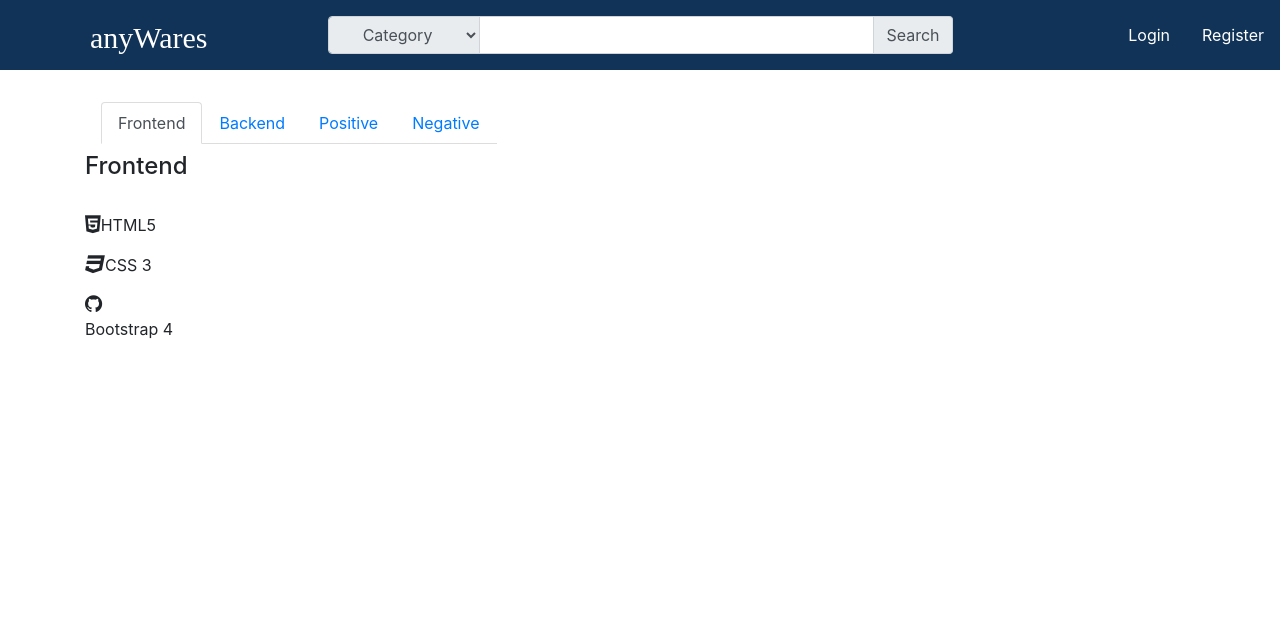
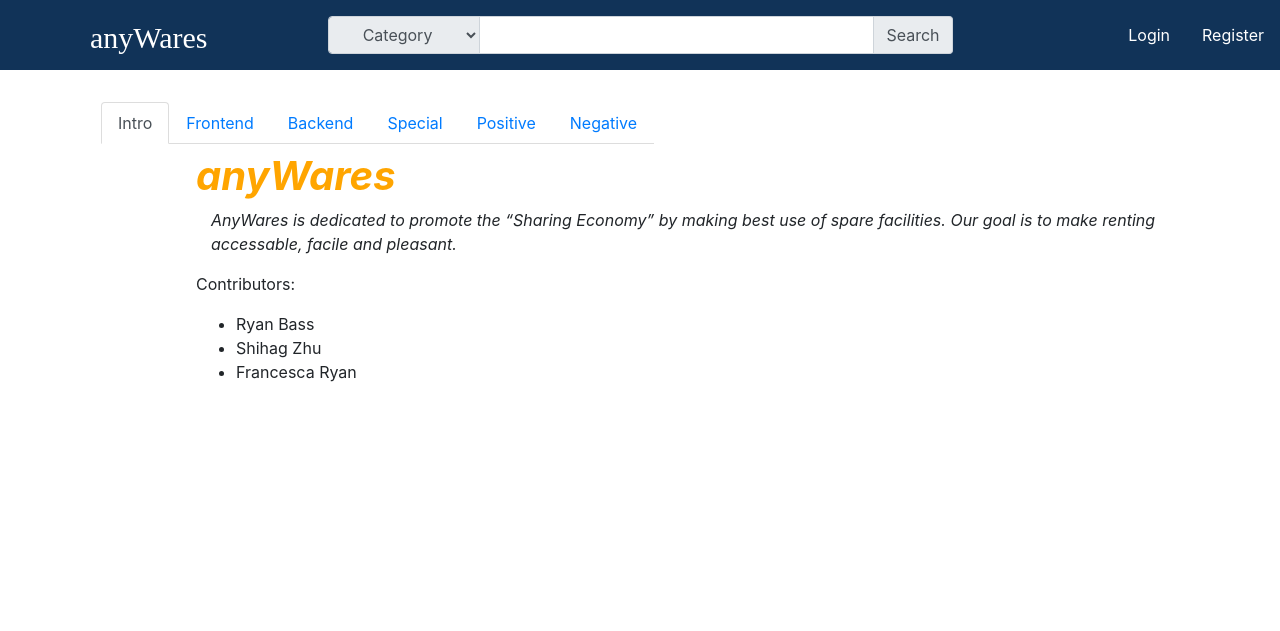
Before and after one commit to nickszhu/307project, a Django app: page /anyWares/about in a window 1280 px wide. Shown: the top 631 px of the page. Run offline with Django 3.2, Linux system fonts and the light colour scheme; some libraries are stand-ins or nearby versions; some web fonts are replaced.

Commit message:
final fix DONT change before presentation

```diff
--- a/anyWares/static/anyWares/style.css
+++ b/anyWares/static/anyWares/style.css
@@ -135,6 +135,8 @@ footer {
 
   .h480{
 	height: 480px;
+padding-left: 10%;
+
   }
 
   .ui-autocomplete { z-index:2000 !important; }
--- a/anyWares/templates/anyWares/about.html
+++ b/anyWares/templates/anyWares/about.html
@@ -6,10 +6,16 @@
 
     <ul class="nav nav-tabs">
       <li class="nav-item">
+        <a class="nav-link" href="#intro">Intro</a>
+      </li>
+      <li class="nav-item">
         <a class="nav-link" href="#frontend">Frontend</a>
       </li>
       <li class="nav-item">
         <a class="nav-link" href="#backend">Backend</a>
+      </li>
+      <li class="nav-item">
+        <a class="nav-link" href="#special">Special</a>
       </li>
       <li class="nav-item">
         <a class="nav-link" href="#positive">Positive</a>
@@ -20,49 +26,70 @@
     </ul>
   </nav>
   <div class="spybox" data-spy="scroll" data-target="#navbar-example2" data-offset="0">
-        <div class="h480">
-            <h4 id="frontend">Frontend</h4>
-            <br/>
-            <p><i class="fa fa-html5"></i>HTML5</p>
-            <p><i class="fa fa-css3"></i>CSS 3</p>
-            <i class="fa fa-github"></i><p>Bootstrap 4</p>
-            <br/>
-            <br/>
-            <br/>
+    <div class="h480" id="intro">
+      <h1 style="color:orange;font-style:italic;font-weight:bold">anyWares</h1>
+      <p class="container" style="font-style:italic;">
+        AnyWares is dedicated to promote the “Sharing Economy” by making best use of spare facilities.
+        Our goal is to make renting accessable, facile and pleasant.
+      </p>
+
+      <p>Contributors:</p>
+      <ul>
+        <li>Ryan Bass</li>
+        <li>Shihag Zhu</li>
+        <li>Francesca Ryan</li>
+      </ul>
     </div>
 
-        <div class="h480">
-            <h4 id="backend">Backend</h4>
-            <p>...</p>
-            <p>Django</p>
-            <br/>
-            <br/>
-            <br/>
-            <br/>
-            <br/>
+    <div class="h480" id="frontend">
+      <h1>Frontend</h1>
+      <ul style="font-size:x-large;">
+        <li>HTML
+          <i class="fa fa-html5"></i>
+          / CSS
+          <i class="fa fa-css3"></i>
+        </li>
+        <li>Bootstrap 4</li>
+        <li>Django Web Templates</li>
+        <li>JQuery</li>
+        <li>AJAX</li>
+      </ul>
     </div>
 
-        <div class="h480">
-            <h4 id="positive">Positive</h4>
-            <p>...</p>
-            <br/>
-            <br/>
-            <br/>
-
-        </div>
-        <div class="h480">
-            <h4 id="negative">Negative</h4>
-            <p>...</p>
-            <br/>
-            <br/>
-            <br/>
-            <br/>
-            <br/>
-
+    <div class="h480" id="backend">
+      <h1>Backend</h1>
+      <ul style="font-size:x-large;">
+        <li>Django</li>
+        <li>Python</li>
+        <li>SQLite 3</li>
+      </ul>
     </div>
 
+    <div class="h480" id="special">
+      <h1>Special Tech</h1>
+      <ul style="font-size:x-large;">
+        <li>Google Maps</li>
+        <li>reCAPTCHA</li>
+        <li>CSRF</li>
+      </ul>
     </div>
-
+    <div class="h480" id="positive">
+      <h1>Positive</h1>
+      <ul style="font-size:x-large;">
+        <li>New Technologies</li>
+        <li>Team Work</li>
+        <li>Planning before implementing</li>
+      </ul>
+    </div>
+    <div class="h480" id="negative">
+      <h1>Negative</h1>
+      <ul style="font-size:x-large;">
+        <li>Simple is complicated</li>
+        <li>Version Control</li>
+        <li>Project Structure and Naming</li>
+      </ul>
+    </div>
+  </div>
 </div>
 
 {% endblock %}
--- a/anyWares/templates/anyWares/index.html
+++ b/anyWares/templates/anyWares/index.html
@@ -122,7 +122,7 @@
 
   <!-- footer -->
   <footer class="my-4">
-    <hr class="mb-3">
+    <hr class="mb-2">
     <div class="row">
       <div class="col-md-3">
         <ul class="nav justify-content-center">
@@ -138,7 +138,8 @@
           </div>
           <div class="col-sm-6">
             Ryan Bass </br>
-            Shihang Zhu
+            Shihang Zhu</br>
+            Francesca Ryan
           </div>
         </div>
       </div>
```
Also changed, not shown: anyWares/templates/anyWares/itemView.html (+11 -7 lines). Lines whose indentation alone changed are shown as unchanged.
